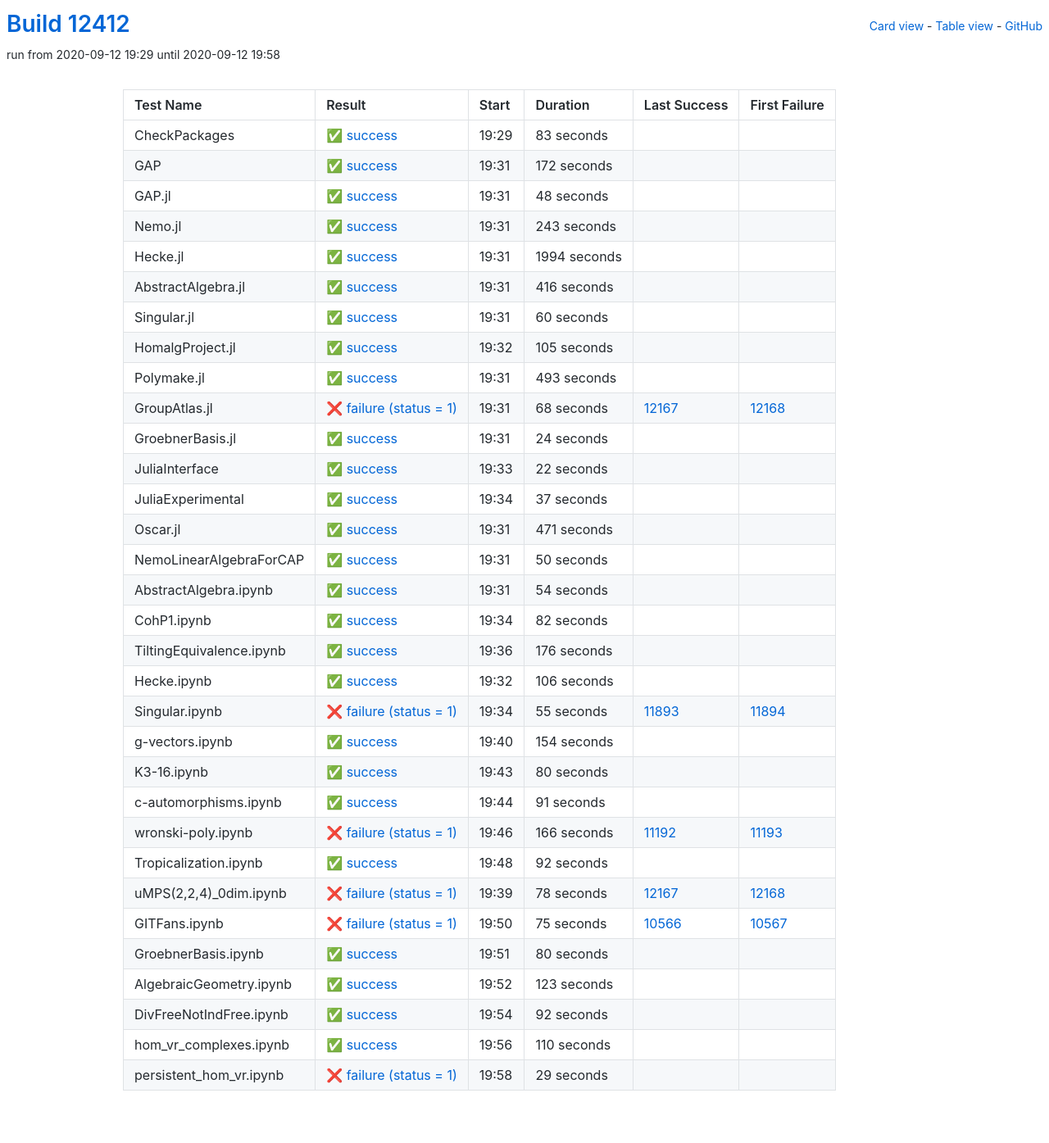
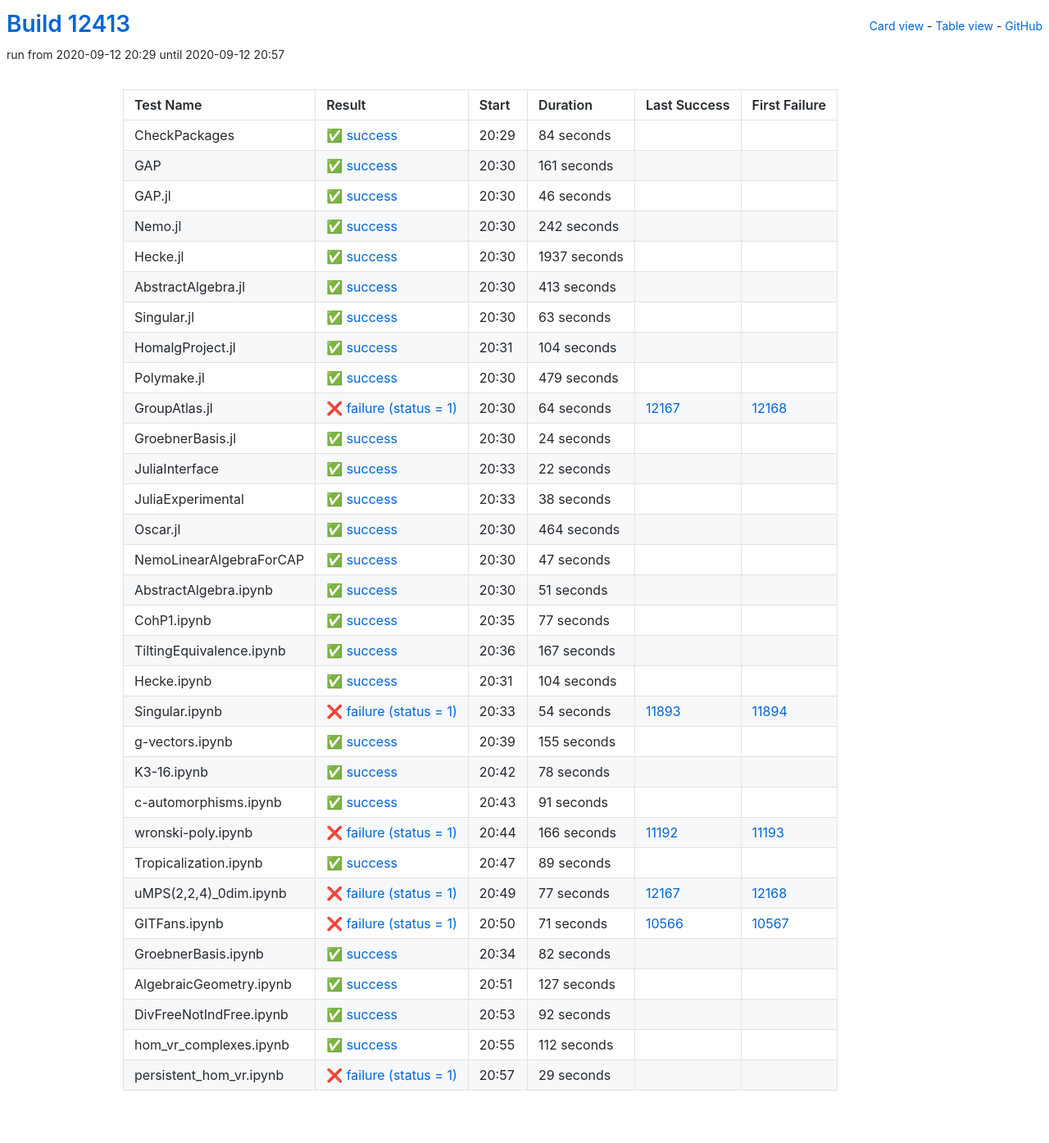
Before and after one commit to oscar-system/oscar-ci-status, a Jekyll site: the page built from table.html, in a window 1280 px wide. Shown: the whole page at 82% size. Built offline with Jekyll 4.4.1, drawn with Linux system fonts in a browser that asks for light colours.

Commit message:
Build #12413

```diff
--- a/_data/ci.yml
+++ b/_data/ci.yml
@@ -1,6 +1,6 @@
 ---
-build: 12412
-build_url: https://oscarci.mathematik.uni-kl.de/job/oscar/12412/
+build: 12413
+build_url: https://oscarci.mathematik.uni-kl.de/job/oscar/12413/
 job: oscar
 organization: oscar-system
 repo: oscar-ci-status
@@ -8,128 +8,128 @@
 tests:
 - name: CheckPackages
   id: checkpackages
-  log: https://oscarci.mathematik.uni-kl.de/job/oscar/12412/artifact/logs/build-12412/CheckPackages.log
-  start: 2020-09-12 19:29
+  log: https://oscarci.mathematik.uni-kl.de/job/oscar/12413/artifact/logs/build-12413/CheckPackages.log
+  start: 2020-09-12 20:29
   success: true
   exitcode: 0
   status: success
-  duration: 83
+  duration: 84
   last_success: false
   last_success_url:
   first_failure: false
   first_failure_url:
 - name: GAP
   id: gap
-  log: https://oscarci.mathematik.uni-kl.de/job/oscar/12412/artifact/logs/build-12412/GAP.log
-  start: 2020-09-12 19:31
+  log: https://oscarci.mathematik.uni-kl.de/job/oscar/12413/artifact/logs/build-12413/GAP.log
+  start: 2020-09-12 20:30
   success: true
   exitcode: 0
   status: success
-  duration: 172
+  duration: 161
   last_success: false
   last_success_url:
   first_failure: false
   first_failure_url:
 - name: GAP.jl
   id: gap-jl
-  log: https://oscarci.mathematik.uni-kl.de/job/oscar/12412/artifact/logs/build-12412/GAP.jl.log
-  start: 2020-09-12 19:31
+  log: https://oscarci.mathematik.uni-kl.de/job/oscar/12413/artifact/logs/build-12413/GAP.jl.log
+  start: 2020-09-12 20:30
   success: true
   exitcode: 0
   status: success
-  duration: 48
+  duration: 46
   last_success: false
   last_success_url:
   first_failure: false
   first_failure_url:
 - name: Nemo.jl
   id: nemo-jl
-  log: https://oscarci.mathematik.uni-kl.de/job/oscar/12412/artifact/logs/build-12412/Nemo.jl.log
-  start: 2020-09-12 19:31
+  log: https://oscarci.mathematik.uni-kl.de/job/oscar/12413/artifact/logs/build-12413/Nemo.jl.log
+  start: 2020-09-12 20:30
   success: true
   exitcode: 0
   status: success
-  duration: 243
+  duration: 242
   last_success: false
   last_success_url:
   first_failure: false
   first_failure_url:
 - name: Hecke.jl
   id: hecke-jl
-  log: https://oscarci.mathematik.uni-kl.de/job/oscar/12412/artifact/logs/build-12412/Hecke.jl.log
-  start: 2020-09-12 19:31
+  log: https://oscarci.mathematik.uni-kl.de/job/oscar/12413/artifact/logs/build-12413/Hecke.jl.log
+  start: 2020-09-12 20:30
   success: true
   exitcode: 0
   status: success
-  duration: 1994
+  duration: 1937
   last_success: false
   last_success_url:
   first_failure: false
   first_failure_url:
 - name: AbstractAlgebra.jl
   id: abstractalgebra-jl
-  log: https://oscarci.mathematik.uni-kl.de/job/oscar/12412/artifact/logs/build-12412/AbstractAlgebra.jl.log
-  start: 2020-09-12 19:31
+  log: https://oscarci.mathematik.uni-kl.de/job/oscar/12413/artifact/logs/build-12413/AbstractAlgebra.jl.log
+  start: 2020-09-12 20:30
   success: true
   exitcode: 0
   status: success
-  duration: 416
+  duration: 413
   last_success: false
   last_success_url:
   first_failure: false
   first_failure_url:
 - name: Singular.jl
   id: singular-jl
-  log: https://oscarci.mathematik.uni-kl.de/job/oscar/12412/artifact/logs/build-12412/Singular.jl.log
-  start: 2020-09-12 19:31
+  log: https://oscarci.mathematik.uni-kl.de/job/oscar/12413/artifact/logs/build-12413/Singular.jl.log
+  start: 2020-09-12 20:30
   success: true
   exitcode: 0
   status: success
-  duration: 60
+  duration: 63
   last_success: false
   last_success_url:
   first_failure: false
   first_failure_url:
 - name: HomalgProject.jl
   id: homalgproject-jl
-  log: https://oscarci.mathematik.uni-kl.de/job/oscar/12412/artifact/logs/build-12412/HomalgProject.jl.log
-  start: 2020-09-12 19:32
+  log: https://oscarci.mathematik.uni-kl.de/job/oscar/12413/artifact/logs/build-12413/HomalgProject.jl.log
+  start: 2020-09-12 20:31
   success: true
   exitcode: 0
   status: success
-  duration: 105
+  duration: 104
   last_success: false
   last_success_url:
   first_failure: false
   first_failure_url:
 - name: Polymake.jl
   id: polymake-jl
-  log: https://oscarci.mathematik.uni-kl.de/job/oscar/12412/artifact/logs/build-12412/Polymake.jl.log
-  start: 2020-09-12 19:31
+  log: https://oscarci.mathematik.uni-kl.de/job/oscar/12413/artifact/logs/build-12413/Polymake.jl.log
+  start: 2020-09-12 20:30
   success: true
   exitcode: 0
   status: success
-  duration: 493
+  duration: 479
   last_success: false
   last_success_url:
   first_failure: false
   first_failure_url:
 - name: GroupAtlas.jl
   id: groupatlas-jl
-  log: https://oscarci.mathematik.uni-kl.de/job/oscar/12412/artifact/logs/build-12412/GroupAtlas.jl.log
-  start: 2020-09-12 19:31
+  log: https://oscarci.mathematik.uni-kl.de/job/oscar/12413/artifact/logs/build-12413/GroupAtlas.jl.log
+  start: 2020-09-12 20:30
   success: false
   exitcode: 1
   status: failure
-  duration: 68
+  duration: 64
   last_success: 12167
   last_success_url: https://oscarci.mathematik.uni-kl.de/job/oscar/12167/
   first_failure: 12168
   first_failure_url: https://oscarci.mathematik.uni-kl.de/job/oscar/12168/
 - name: GroebnerBasis.jl
   id: groebnerbasis-jl
-  log: https://oscarci.mathematik.uni-kl.de/job/oscar/12412/artifact/logs/build-12412/GroebnerBasis.jl.log
-  start: 2020-09-12 19:31
+  log: https://oscarci.mathematik.uni-kl.de/job/oscar/12413/artifact/logs/build-12413/GroebnerBasis.jl.log
+  start: 2020-09-12 20:30
   success: true
   exitcode: 0
   status: success
@@ -140,8 +140,8 @@
   first_failure_url:
 - name: JuliaInterface
   id: juliainterface
-  log: https://oscarci.mathematik.uni-kl.de/job/oscar/12412/artifact/logs/build-12412/JuliaInterface.log
-  start: 2020-09-12 19:33
+  log: https://oscarci.mathematik.uni-kl.de/job/oscar/12413/artifact/logs/build-12413/JuliaInterface.log
+  start: 2020-09-12 20:33
   success: true
   exitcode: 0
   status: success
@@ -152,128 +152,128 @@
   first_failure_url:
 - name: JuliaExperimental
   id: juliaexperimental
-  log: https://oscarci.mathematik.uni-kl.de/job/oscar/12412/artifact/logs/build-12412/JuliaExperimental.log
-  start: 2020-09-12 19:34
+  log: https://oscarci.mathematik.uni-kl.de/job/oscar/12413/artifact/logs/build-12413/JuliaExperimental.log
+  start: 2020-09-12 20:33
   success: true
   exitcode: 0
   status: success
-  duration: 37
+  duration: 38
   last_success: false
   last_success_url:
   first_failure: false
   first_failure_url:
 - name: Oscar.jl
   id: oscar-jl
-  log: https://oscarci.mathematik.uni-kl.de/job/oscar/12412/artifact/logs/build-12412/Oscar.jl.log
-  start: 2020-09-12 19:31
+  log: https://oscarci.mathematik.uni-kl.de/job/oscar/12413/artifact/logs/build-12413/Oscar.jl.log
+  start: 2020-09-12 20:30
   success: true
   exitcode: 0
   status: success
-  duration: 471
+  duration: 464
   last_success: false
   last_success_url:
   first_failure: false
   first_failure_url:
 - name: NemoLinearAlgebraForCAP
   id: nemolinearalgebraforcap
-  log: https://oscarci.mathematik.uni-kl.de/job/oscar/12412/artifact/logs/build-12412/NemoLinearAlgebraForCAP.log
-  start: 2020-09-12 19:31
+  log: https://oscarci.mathematik.uni-kl.de/job/oscar/12413/artifact/logs/build-12413/NemoLinearAlgebraForCAP.log
+  start: 2020-09-12 20:30
   success: true
   exitcode: 0
   status: success
-  duration: 50
+  duration: 47
   last_success: false
   last_success_url:
   first_failure: false
   first_failure_url:
 - name: AbstractAlgebra.ipynb
   id: abstractalgebra-ipynb
-  log: https://oscarci.mathematik.uni-kl.de/job/oscar/12412/artifact/logs/build-12412/AbstractAlgebra.ipynb.log
-  start: 2020-09-12 19:31
+  log: https://oscarci.mathematik.uni-kl.de/job/oscar/12413/artifact/logs/build-12413/AbstractAlgebra.ipynb.log
+  start: 2020-09-12 20:30
   success: true
   exitcode: 0
   status: success
-  duration: 54
+  duration: 51
   last_success: false
   last_success_url:
   first_failure: false
   first_failure_url:
 - name: CohP1.ipynb
   id: cohp1-ipynb
-  log: https://oscarci.mathematik.uni-kl.de/job/oscar/12412/artifact/logs/build-12412/CohP1.ipynb.log
-  start: 2020-09-12 19:34
+  log: https://oscarci.mathematik.uni-kl.de/job/oscar/12413/artifact/logs/build-12413/CohP1.ipynb.log
+  start: 2020-09-12 20:35
   success: true
   exitcode: 0
   status: success
-  duration: 82
+  duration: 77
   last_success: false
   last_success_url:
   first_failure: false
   first_failure_url:
 - name: TiltingEquivalence.ipynb
   id: tiltingequivalence-ipynb
-  log: https://oscarci.mathematik.uni-kl.de/job/oscar/12412/artifact/logs/build-12412/TiltingEquivalence.ipynb.log
-  start: 2020-09-12 19:36
+  log: https://oscarci.mathematik.uni-kl.de/job/oscar/12413/artifact/logs/build-12413/TiltingEquivalence.ipynb.log
+  start: 2020-09-12 20:36
   success: true
   exitcode: 0
   status: success
-  duration: 176
+  duration: 167
   last_success: false
   last_success_url:
   first_failure: false
   first_failure_url:
 - name: Hecke.ipynb
   id: hecke-ipynb
-  log: https://oscarci.mathematik.uni-kl.de/job/oscar/12412/artifact/logs/build-12412/Hecke.ipynb.log
-  start: 2020-09-12 19:32
+  log: https://oscarci.mathematik.uni-kl.de/job/oscar/12413/artifact/logs/build-12413/Hecke.ipynb.log
+  start: 2020-09-12 20:31
   success: true
   exitcode: 0
   status: success
-  duration: 106
+  duration: 104
   last_success: false
   last_success_url:
   first_failure: false
   first_failure_url:
 - name: Singular.ipynb
   id: singular-ipynb
-  log: https://oscarci.mathematik.uni-kl.de/job/oscar/12412/artifact/logs/build-12412/Singular.ipynb.log
-  start: 2020-09-12 19:34
+  log: https://oscarci.mathematik.uni-kl.de/job/oscar/12413/artifact/logs/build-12413/Singular.ipynb.log
+  start: 2020-09-12 20:33
   success: false
   exitcode: 1
   status: failure
-  duration: 55
+  duration: 54
   last_success: 11893
   last_success_url: https://oscarci.mathematik.uni-kl.de/job/oscar/11893/
   first_failure: 11894
   first_failure_url: https://oscarci.mathematik.uni-kl.de/job/oscar/11894/
 - name: g-vectors.ipynb
   id: g-vectors-ipynb
-  log: https://oscarci.mathematik.uni-kl.de/job/oscar/12412/artifact/logs/build-12412/g-vectors.ipynb.log
-  start: 2020-09-12 19:40
+  log: https://oscarci.mathematik.uni-kl.de/job/oscar/12413/artifact/logs/build-12413/g-vectors.ipynb.log
+  start: 2020-09-12 20:39
   success: true
   exitcode: 0
   status: success
-  duration: 154
+  duration: 155
   last_success: false
   last_success_url:
   first_failure: false
   first_failure_url:
 - name: K3-16.ipynb
   id: k3-16-ipynb
-  log: https://oscarci.mathematik.uni-kl.de/job/oscar/12412/artifact/logs/build-12412/K3-16.ipynb.log
-  start: 2020-09-12 19:43
+  log: https://oscarci.mathematik.uni-kl.de/job/oscar/12413/artifact/logs/build-12413/K3-16.ipynb.log
+  start: 2020-09-12 20:42
   success: true
   exitcode: 0
   status: success
-  duration: 80
+  duration: 78
   last_success: false
   last_success_url:
   first_failure: false
   first_failure_url:
 - name: c-automorphisms.ipynb
   id: c-automorphisms-ipynb
-  log: https://oscarci.mathematik.uni-kl.de/job/oscar/12412/artifact/logs/build-12412/c-automorphisms.ipynb.log
-  start: 2020-09-12 19:44
+  log: https://oscarci.mathematik.uni-kl.de/job/oscar/12413/artifact/logs/build-12413/c-automorphisms.ipynb.log
+  start: 2020-09-12 20:43
   success: true
   exitcode: 0
   status: success
@@ -284,8 +284,8 @@
   first_failure_url:
 - name: wronski-poly.ipynb
   id: wronski-poly-ipynb
-  log: https://oscarci.mathematik.uni-kl.de/job/oscar/12412/artifact/logs/build-12412/wronski-poly.ipynb.log
-  start: 2020-09-12 19:46
+  log: https://oscarci.mathematik.uni-kl.de/job/oscar/12413/artifact/logs/build-12413/wronski-poly.ipynb.log
+  start: 2020-09-12 20:44
   success: false
   exitcode: 1
   status: failure
@@ -296,68 +296,68 @@
   first_failure_url: https://oscarci.mathematik.uni-kl.de/job/oscar/11193/
 - name: Tropicalization.ipynb
   id: tropicalization-ipynb
-  log: https://oscarci.mathematik.uni-kl.de/job/oscar/12412/artifact/logs/build-12412/Tropicalization.ipynb.log
-  start: 2020-09-12 19:48
+  log: https://oscarci.mathematik.uni-kl.de/job/oscar/12413/artifact/logs/build-12413/Tropicalization.ipynb.log
+  start: 2020-09-12 20:47
   success: true
   exitcode: 0
   status: success
-  duration: 92
+  duration: 89
   last_success: false
   last_success_url:
   first_failure: false
   first_failure_url:
 - name: uMPS(2,2,4)_0dim.ipynb
   id: umps-2-2-4-0dim-ipynb
-  log: https://oscarci.mathematik.uni-kl.de/job/oscar/12412/artifact/logs/build-12412/uMPS-2-2-4-_0dim.ipynb.log
-  start: 2020-09-12 19:39
+  log: https://oscarci.mathematik.uni-kl.de/job/oscar/12413/artifact/logs/build-12413/uMPS-2-2-4-_0dim.ipynb.log
+  start: 2020-09-12 20:49
   success: false
   exitcode: 1
   status: failure
-  duration: 78
+  duration: 77
   last_success: 12167
   last_success_url: https://oscarci.mathematik.uni-kl.de/job/oscar/12167/
   first_failure: 12168
   first_failure_url: https://oscarci.mathematik.uni-kl.de/job/oscar/12168/
 - name: GITFans.ipynb
   id: gitfans-ipynb
-  log: https://oscarci.mathematik.uni-kl.de/job/oscar/12412/artifact/logs/build-12412/GITFans.ipynb.log
-  start: 2020-09-12 19:50
+  log: https://oscarci.mathematik.uni-kl.de/job/oscar/12413/artifact/logs/build-12413/GITFans.ipynb.log
+  start: 2020-09-12 20:50
   success: false
   exitcode: 1
   status: failure
-  duration: 75
+  duration: 71
   last_success: 10566
   last_success_url: https://oscarci.mathematik.uni-kl.de/job/oscar/10566/
   first_failure: 10567
   first_failure_url: https://oscarci.mathematik.uni-kl.de/job/oscar/10567/
 - name: GroebnerBasis.ipynb
   id: groebnerbasis-ipynb
-  log: https://oscarci.mathematik.uni-kl.de/job/oscar/12412/artifact/logs/build-12412/GroebnerBasis.ipynb.log
-  start: 2020-09-12 19:51
+  log: https://oscarci.mathematik.uni-kl.de/job/oscar/12413/artifact/logs/build-12413/GroebnerBasis.ipynb.log
+  start: 2020-09-12 20:34
   success: true
   exitcode: 0
   status: success
-  duration: 80
+  duration: 82
   last_success: false
   last_success_url:
   first_failure: false
   first_failure_url:
 - name: AlgebraicGeometry.ipynb
   id: algebraicgeometry-ipynb
-  log: https://oscarci.mathematik.uni-kl.de/job/oscar/12412/artifact/logs/build-12412/AlgebraicGeometry.ipynb.log
-  start: 2020-09-12 19:52
+  log: https://oscarci.mathematik.uni-kl.de/job/oscar/12413/artifact/logs/build-12413/AlgebraicGeometry.ipynb.log
+  start: 2020-09-12 20:51
   success: true
   exitcode: 0
   status: success
-  duration: 123
+  duration: 127
   last_success: false
   last_success_url:
   first_failure: false
   first_failure_url:
 - name: DivFreeNotIndFree.ipynb
   id: divfreenotindfree-ipynb
-  log: https://oscarci.mathematik.uni-kl.de/job/oscar/12412/artifact/logs/build-12412/DivFreeNotIndFree.ipynb.log
-  start: 2020-09-12 19:54
+  log: https://oscarci.mathematik.uni-kl.de/job/oscar/12413/artifact/logs/build-12413/DivFreeNotIndFree.ipynb.log
+  start: 2020-09-12 20:53
   success: true
   exitcode: 0
   status: success
@@ -368,20 +368,20 @@
   first_failure_url:
 - name: hom_vr_complexes.ipynb
   id: hom-vr-complexes-ipynb
-  log: https://oscarci.mathematik.uni-kl.de/job/oscar/12412/artifact/logs/build-12412/hom_vr_complexes.ipynb.log
-  start: 2020-09-12 19:56
+  log: https://oscarci.mathematik.uni-kl.de/job/oscar/12413/artifact/logs/build-12413/hom_vr_complexes.ipynb.log
+  start: 2020-09-12 20:55
   success: true
   exitcode: 0
   status: success
-  duration: 110
+  duration: 112
   last_success: false
   last_success_url:
   first_failure: false
   first_failure_url:
 - name: persistent_hom_vr.ipynb
   id: persistent-hom-vr-ipynb
-  log: https://oscarci.mathematik.uni-kl.de/job/oscar/12412/artifact/logs/build-12412/persistent_hom_vr.ipynb.log
-  start: 2020-09-12 19:58
+  log: https://oscarci.mathematik.uni-kl.de/job/oscar/12413/artifact/logs/build-12413/persistent_hom_vr.ipynb.log
+  start: 2020-09-12 20:57
   success: false
   exitcode: 1
   status: failure
```
Also changed, not shown: README.md.
